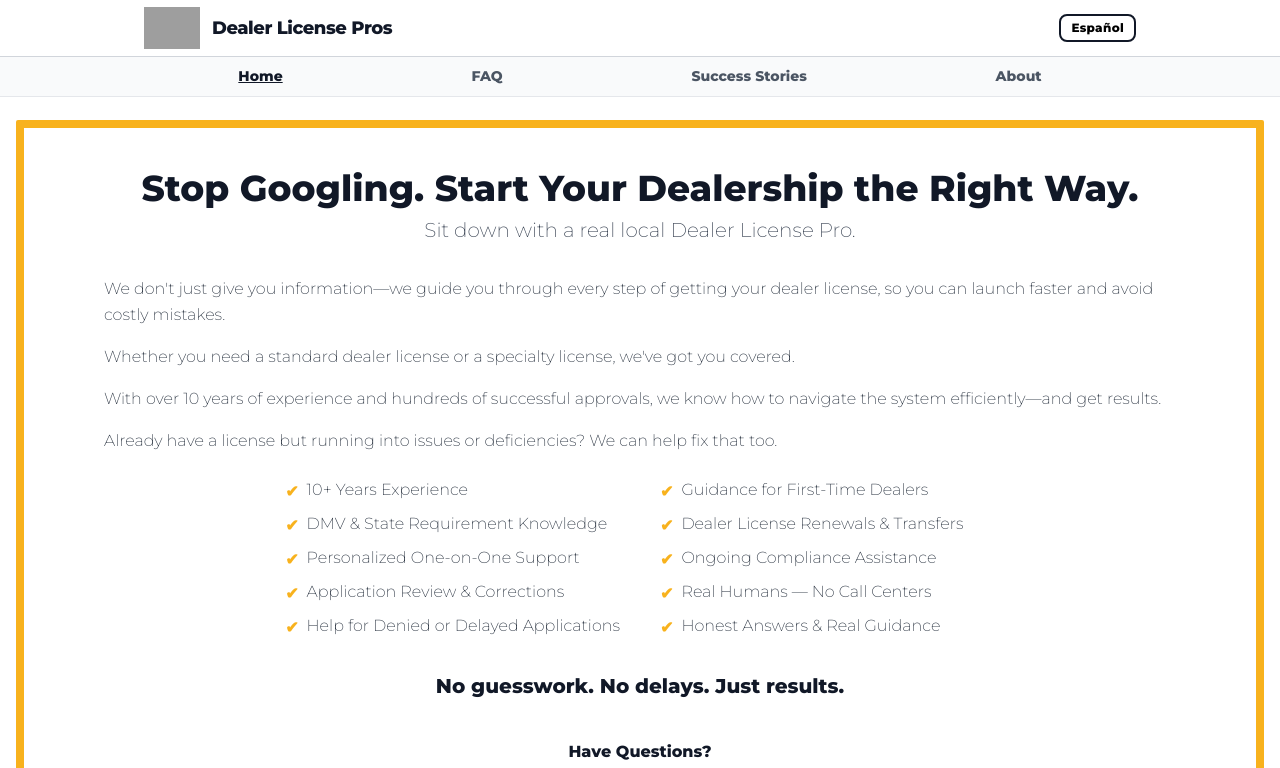
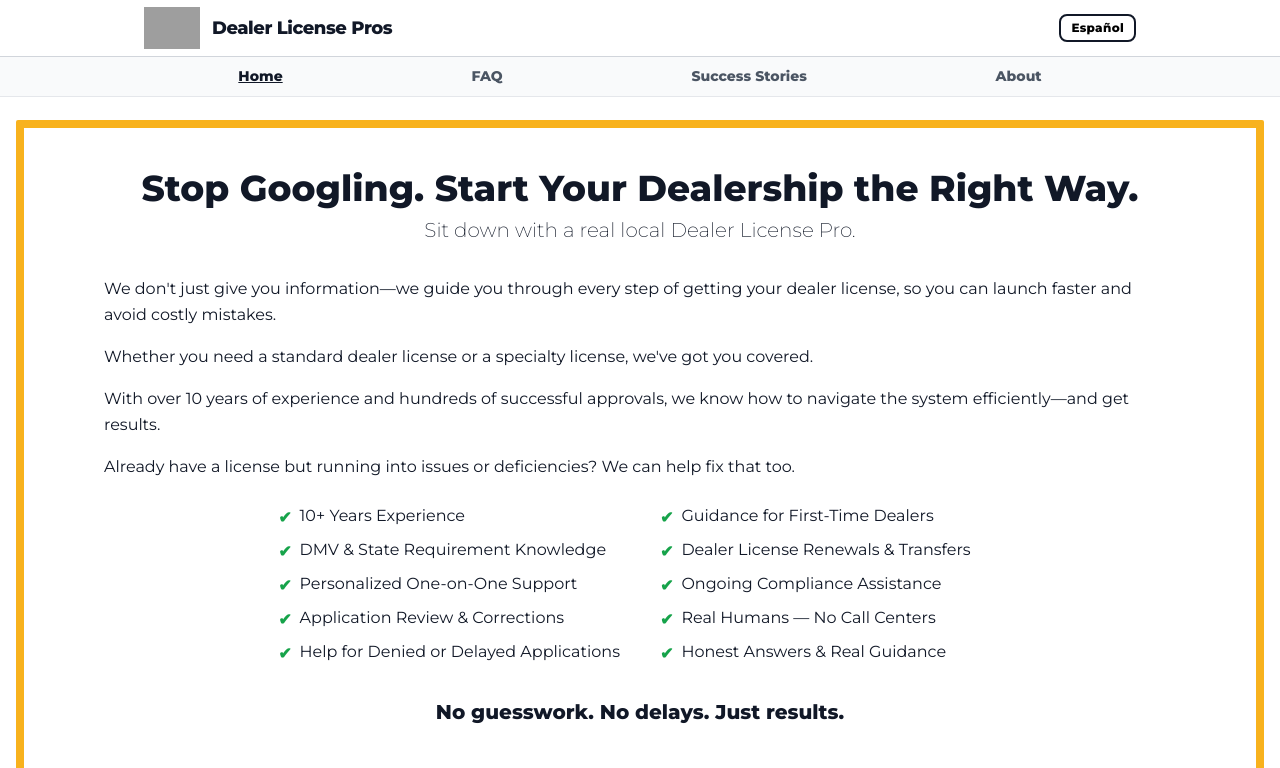
Before and after one commit to JacobDChamberlain/TexasDealerLicenseExperts, a React (Vite) app: page / in a window 1280 px wide. Shown: the top 768 px of the page. Built offline with nearby package versions, Linux system fonts and the light colour scheme; grey boxes are pictures that could not be loaded.

Commit message:
darker text on home page

```diff
--- a/src/pages/Landing.jsx
+++ b/src/pages/Landing.jsx
@@ -13,7 +13,7 @@ export default function Landing() {
           <h1 className="text-3xl sm:text-4xl font-extrabold text-gray-900 leading-tight mb-2">
             {t('landing.headline')}
           </h1>
-          <p className="text-xl font-light text-gray-700 mb-8">
+          <p className="text-xl font-light text-gray-900 mb-8">
             {t('landing.subheadline')}
           </p>
         </AnimateIn>
@@ -21,7 +21,7 @@ export default function Landing() {
         <AnimateIn direction="left" delay={150}>
           <div className="text-left space-y-4 mb-6">
             {['body1', 'body2', 'body3', 'body4'].map((key) => (
-              <p key={key} className="text-gray-800 leading-relaxed font-light">
+              <p key={key} className="text-gray-900 leading-relaxed">
                 {t(`landing.${key}`)}
               </p>
             ))}
@@ -31,8 +31,8 @@ export default function Landing() {
         <AnimateIn direction="left" delay={175}>
           <div className="grid grid-cols-1 sm:grid-cols-2 gap-x-10 gap-y-2 text-left mb-8 inline-grid">
             {checklist.map((item) => (
-              <div key={item} className="flex items-start gap-2 text-gray-800 font-light">
-                <span className="text-accent font-bold mt-0.5">✔</span>
+              <div key={item} className="flex items-start gap-2 text-gray-900">
+                <span className="text-green-600 font-bold mt-0.5">✔</span>
                 <span>{item}</span>
               </div>
             ))}
```
